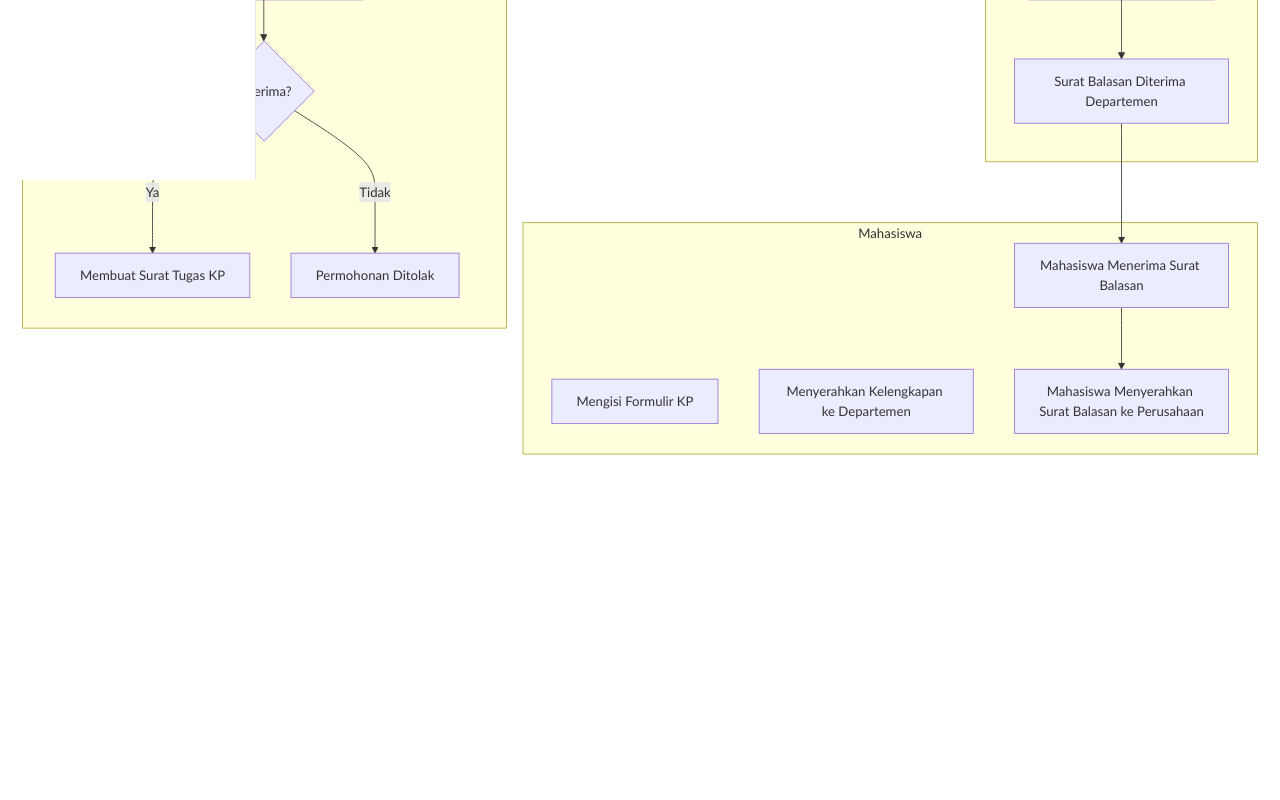
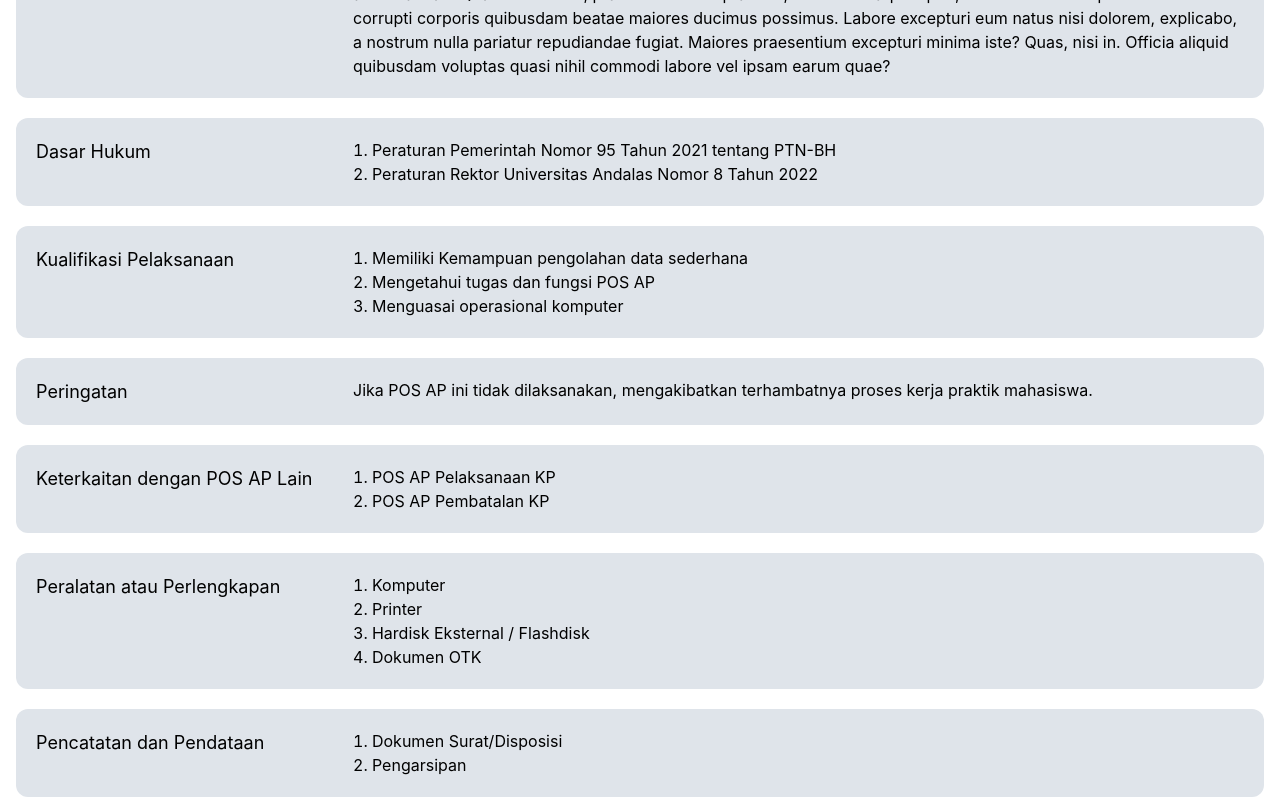
Before and after one commit to kemalhiero/pengelolaan-sop-frontend, a Vue app: page /sop/detail in a window 1280 px wide. Shown: the part 620-1420 px from the top of the page. Before the commit the page ends 1087 px from the top, so only its background shows below. Built offline with nearby package versions, Linux system fonts and the light colour scheme.

Commit message:
perbaikan detail sop, faq, dan navbar

```diff
--- a/package.json
+++ b/package.json
@@ -1,6 +1,6 @@
 {
   "name": "pengelolaan-sop-frontend",
-  "version": "0.0.0",
+  "version": "0.0.1",
   "private": true,
   "type": "module",
   "scripts": {
--- a/src/App.vue
+++ b/src/App.vue
@@ -9,15 +9,15 @@
 import AppShell from '@/components/authenticated/AppShell.vue';
 
 // Status login (bisa diambil dari Pinia atau API)
-  const isLoggedOut = ref(false); // ganti false dengan status login aktual, misalnya dari Vuex atau API
+const isLoggedOut = ref(true); // ganti false dengan status login aktual, misalnya dari Vuex atau API
 
 </script>
 
 <template>
 
-  <Navbar v-if="isLoggedOut"/>
-  <AppShell v-else/>
-    <RouterView/>
+  <Navbar v-if="isLoggedOut" />
+  <AppShell v-else />
+  <RouterView />
   <!-- <Footer/> -->
 
 </template>
--- a/src/components/Navbar.vue
+++ b/src/components/Navbar.vue
@@ -12,7 +12,7 @@
   const routes = [
     { path: '/', name: 'Beranda' },
     { path: '/sop', name: 'SOP' },
-    { path: '/about', name: 'Tentang' },
+    // { path: '/about', name: 'Tentang' },
     { path: '/faq', name: 'FAQ' }
   ]
 
--- a/src/router/index.js
+++ b/src/router/index.js
@@ -50,6 +50,11 @@ const router = createRouter({
       component: () => import('@/views/authenticated/SopDocs.vue')
     },
     {
+      path: '/app/docs/detail',
+      name: 'SopDocDetail',
+      component: () => import('@/views/authenticated/SopDocsDetail.vue')
+    },
+    {
       path: '/app/org',
       name: 'SopOrg',
       component: () => import('@/views/authenticated/SopOrg.vue')
--- a/src/views/Faq.vue
+++ b/src/views/Faq.vue
@@ -3,6 +3,25 @@ import { onMounted } from 'vue'
 import { initAccordions } from 'flowbite';
 
 import IconAngle from '@/components/icons/IconAngle.vue';
+
+const dataFaq = [
+    {
+        q: "Apa itu SIPP?",
+        a: "SIPP merupakan singkatan dari Sistem Informasi Pengelolaan Prosedur, yang merupakan aplikasi berbasis web untuk mengelola berbagai dokumen POS (Prosedur Operasional Standar) di Departemen Sistem Informasi, Universitas Andalas."
+    },
+    {
+        q: "Apa tujuan dari sistem ini?",
+        a: "Sistem ini dibangun agar proses pengelolaan SOP dapat berjalan dengan lebih baik lagi, dimulai dari proses pembuatan hingga publikasi. Dengan demikian diharapkan proses bisnis yang ada di Departemen Sistem Informasi dapat berjalan lebih baik lagi."
+    },
+    {
+        q: "Bagaimana cara mengakses SOP?",
+        a: "Aplikasi SIPP DSI dapat diakses dengan mengunjungi link, lalu pengguna dapat mencari SOP yang diperlukan dengan mengetikkan kata kunci berupa judul di kolom pencarian."
+    },
+    {
+        q: "Apakah saya bisa memberikan saran terhadap SOP yang ada pada sistem ini?",
+        a: "Jika anda dosen atau mahasiswa DSI Universitas Andalas, anda dapat memberikan umpan balik (kritik atau saran) dengan masuk terlebih dahulu menggunakan username dan password, lalu cari sop yang dimaksud dan ketikkan umpan balik pada kolom yang telah disediakan."
+    },
+]
 
 onMounted(() => {
     initAccordions();
@@ -15,78 +34,27 @@ onMounted(() => {
         <h1
             class="mb-4 text-3xl font-extrabold leading-none tracking-tight text-gray-900 md:text-4xl lg:text-5xl dark:text-white">
             Frequently Asked Question</h1>
-        <p class="text-lg font-normal text-gray-500 lg:text-xl sm:px-16 xl:px-48 dark:text-gray-400">Berikut merupakan
-            berbagai pertanyaan yang sering diajukan dalam proses pembuatan SOP di Departemen Sistem Informasi
-            Universitas Andalas.</p>
+        <p class="text-lg font-normal lg:text-xl sm:px-16 xl:px-48">
+            Berikut merupakan daftar pertanyaan yang sering diajukan dalam proses pembuatan SOP di Departemen Sistem Informasi Universitas Andalas.
+        </p>
     </div>
 
-    <div id="accordion-faq" class="container mx-auto px-8 lg:px-36" data-accordion="collapse"
-        data-active-classes="bg-white dark:bg-gray-900 text-gray-900 dark:text-white"
-        data-inactive-classes="text-gray-500 dark:text-gray-400">
-        <h2 id="accordion-faq-heading-1">
-            <button type="button"
-                class="flex items-center justify-between w-full py-5 font-medium rtl:text-right text-gray-500 border-b border-gray-200 dark:border-gray-700 dark:text-gray-400 gap-3"
-                data-accordion-target="#accordion-faq-body-1" aria-expanded="true" aria-controls="accordion-faq-body-1">
-                <span class="text-xl">Apa itu SIPP?</span>
-                <IconAngle />
-            </button>
-        </h2>
-        <div id="accordion-faq-body-1" class="hidden" aria-labelledby="accordion-faq-heading-1">
-            <div class="py-5 border-b border-gray-200 dark:border-gray-700">
-                <p class="mb-2 text-gray-500 dark:text-gray-400">SIPP merupakan singkatan dari Sistem Informasi
-                    Pengelolaan Prosedur, yang mana merupakan aplikasi berbasis web untuk mengelola berbagai dokumen POS
-                    (Prosedur Operasional Standar) di Departemen Sistem Informasi, Universitas Andalas.</p>
-                <p class="text-gray-500 dark:text-gray-400">Check out this guide to learn how to <a
-                        href="/docs/getting-started/introduction/"
-                        class="text-blue-600 dark:text-blue-500 hover:underline">get started</a> and start developing
-                    websites even faster with components on top of Tailwind CSS.</p>
+    <div id="accordion-faq" class="container mx-auto px-8 lg:px-36" data-accordion="collapse">
+        <template v-for="(item, index) in dataFaq">
+            <h2 :id="`accordion-faq-heading-${index}`">
+                <button type="button"
+                    class="flex items-center justify-between w-full py-5 font-medium border-b border-gray-200 gap-3"
+                    :data-accordion-target="`#accordion-faq-body-${index}`" aria-expanded="true" aria-controls="accordion-faq-body-1">
+                    <span class="text-xl text-left">{{ item.q }}</span>
+                    <IconAngle />
+                </button>
+            </h2>
+            <div :id="`accordion-faq-body-${index}`" class="hidden" :aria-labelledby="`accordion-faq-heading-${index}`">
+                <div class="py-5 border-b border-gray-200">
+                    <p class="mb-2">{{ item.a }}</p>
+                </div>
             </div>
-        </div>
-        <h2 id="accordion-faq-heading-2">
-            <button type="button"
-                class="flex items-center justify-between w-full py-5 font-medium rtl:text-right text-gray-500 border-b border-gray-200 dark:border-gray-700 dark:text-gray-400 gap-3"
-                data-accordion-target="#accordion-faq-body-2" aria-expanded="false"
-                aria-controls="accordion-faq-body-2">
-                <span class="text-xl">Apa tujuan dari sistem ini?</span>
-                <IconAngle />
-            </button>
-        </h2>
-        <div id="accordion-faq-body-2" class="hidden" aria-labelledby="accordion-faq-heading-2">
-            <div class="py-5 border-b border-gray-200 dark:border-gray-700">
-                <p class="mb-2 text-gray-500 dark:text-gray-400">Flowbite is first conceptualized and designed using the
-                    Figma software so everything you see in the library has a design equivalent in our Figma file.</p>
-                <p class="text-gray-500 dark:text-gray-400">Check out the <a href="https://flowbite.com/figma/"
-                        class="text-blue-600 dark:text-blue-500 hover:underline">Figma design system</a> based on the
-                    utility classes from Tailwind CSS and components from Flowbite.</p>
-            </div>
-        </div>
-        <h2 id="accordion-faq-heading-3">
-            <button type="button"
-                class="flex items-center justify-between w-full py-5 font-medium rtl:text-right text-gray-500 border-b border-gray-200 dark:border-gray-700 dark:text-gray-400 gap-3"
-                data-accordion-target="#accordion-faq-body-3" aria-expanded="false"
-                aria-controls="accordion-faq-body-3">
-                <span class="text-xl">Bagaimana cara mengakses SOP?</span>
-                <IconAngle />
-            </button>
-        </h2>
-        <div id="accordion-faq-body-3" class="hidden" aria-labelledby="accordion-faq-heading-3">
-            <div class="py-5 border-b border-gray-200 dark:border-gray-700">
-                <p class="mb-2 text-gray-500 dark:text-gray-400">The main difference is that the core components from
-                    Flowbite are open source under the MIT license, whereas Tailwind UI is a paid product. Another
-                    difference is that Flowbite relies on smaller and standalone components, whereas Tailwind UI offers
-                    sections of pages.</p>
-                <p class="mb-2 text-gray-500 dark:text-gray-400">However, we actually recommend using both Flowbite,
-                    Flowbite Pro, and even Tailwind UI as there is no technical reason stopping you from using the best
-                    of two worlds.</p>
-                <p class="mb-2 text-gray-500 dark:text-gray-400">Learn more about these technologies:</p>
-                <ul class="ps-5 text-gray-500 list-disc dark:text-gray-400">
-                    <li><a href="https://flowbite.com/pro/"
-                            class="text-blue-600 dark:text-blue-500 hover:underline">Flowbite Pro</a></li>
-                    <li><a href="https://tailwindui.com/" rel="nofollow"
-                            class="text-blue-600 dark:text-blue-500 hover:underline">Tailwind UI</a></li>
-                </ul>
-            </div>
-        </div>
+        </template>
     </div>
 
 </template>
--- a/src/views/authenticated/SopDocs.vue
+++ b/src/views/authenticated/SopDocs.vue
@@ -104,7 +104,7 @@ onMounted(() => {
                             <RedBadgeIndicator teks="Batal" v-else />
                         </td>
                         <td>
-                            <router-link :to="{ name: 'DetailSop' }">
+                            <router-link :to="{ name: 'SopDocDetail' }">
                                 <button
                                     class="text-white bg-[#2557D6] hover:bg-[#2557D6]/90 focus:ring-4 focus:ring-[#2557D6]/50 focus:outline-none font-medium rounded-lg text-sm py-2 px-3 text-center inline-flex items-center dark:focus:ring-[#2557D6]/50 me-2 mb-2"
                                     title="Lihat detail dokumen">
--- a/src/views/authenticated/SopDocsDetail.vue
+++ b/src/views/authenticated/SopDocsDetail.vue
@@ -1,5 +1,9 @@
+<script setup>
+import SopDetail from '../sop/SopDetail.vue';
+</script>
+
 <template>
     <main class="p-4 md:ml-64 h-auto pt-20">
-
+        <SopDetail/>
     </main>
 </template>
--- a/src/views/authenticated/SopPropose.vue
+++ b/src/views/authenticated/SopPropose.vue
@@ -1,5 +1,5 @@
 <script setup>
-import { onMounted, ref, useTemplateRef, onBeforeUnmount } from 'vue';
+import { ref } from 'vue';
 import dateNow from '@/utils/dateNow';
 import XMarkIcon from '@/components/icons/XMarkIcon.vue';
 
@@ -123,7 +123,7 @@ const removeUser = (user) => {
                             </label>
                             <input type="date" name="number" id="number"
                                 class="bg-gray-50 border border-gray-300 text-gray-900 text-sm rounded-lg focus:ring-primary-600 focus:border-primary-600 block w-full p-2.5 dark:bg-gray-700 dark:border-gray-600 dark:placeholder-gray-400 dark:text-white dark:focus:ring-primary-500 dark:focus:border-primary-500"
-                                placeholder="Masukkan tanggal" :value="new Date().getTime()" required>
+                                placeholder="Masukkan tanggal" required>
                         </div>
                         <div class="sm:col-span-2">
                             <label class="block mb-2 text-sm font-medium text-gray-900 dark:text-white">
--- a/src/views/sop/SopDetail.vue
+++ b/src/views/sop/SopDetail.vue
@@ -100,7 +100,67 @@
             </div>
         </div>
 
-        <MermaidDiagram :diagram="mermaidChart" />
+         <!-- Sekarang kita buat 4 kotak besar dengan konten di kanan dan judul di kiri -->
+        <div class="detail-cards">
+            <div class="detail-card">
+                <h4>Deskripsi</h4>
+                <p class="">
+                    Lorem ipsum dolor sit amet consectetur adipisicing elit. Libero rem eligendi dolore necessitatibus molestiae deleniti. Quidem ducimus dolorum eius possimus, est suscipit natus cumque, ea consequuntur aspernatur officia. Praesentium illo libero dicta minus ipsum cum, nisi aliquam illum officiis deserunt sint eum nobis fugit temporibus in ad obcaecati! Quam sed nemo, praesentium voluptatibus, distinctio itaque optio, ex deleniti consequuntur debitis corrupti corporis quibusdam beatae maiores ducimus possimus. Labore excepturi eum natus nisi dolorem, explicabo, a nostrum nulla pariatur repudiandae fugiat. Maiores praesentium excepturi minima iste? Quas, nisi in. Officia aliquid quibusdam voluptas quasi nihil commodi labore vel ipsam earum quae?
+                </p>
+            </div>
+
+            <div class="detail-card">
+                <h4>Dasar Hukum</h4>
+                <ul class="list-decimal list-inside">
+                    <li>Peraturan Pemerintah Nomor 95 Tahun 2021 tentang PTN-BH</li>
+                    <li>Peraturan Rektor Universitas Andalas Nomor 8 Tahun 2022</li>
+                </ul>
+            </div>
+
+            <div class="detail-card">
+                <h4>Kualifikasi Pelaksanaan</h4>
+                <ul class="list-decimal list-inside">
+                    <li>Memiliki Kemampuan pengolahan data sederhana</li>
+                    <li>Mengetahui tugas dan fungsi POS AP</li>
+                    <li>Menguasai operasional komputer</li>
+                </ul>
+            </div>
+
+            <div class="detail-card">
+                <h4>Peringatan</h4>
+                <p>Jika POS AP ini tidak dilaksanakan, mengakibatkan terhambatnya proses kerja praktik mahasiswa.</p>
+            </div>
+
+            <div class="detail-card">
+                <h4>Keterkaitan dengan POS AP Lain</h4>
+                <ul class="list-decimal list-inside">
+                    <li>POS AP Pelaksanaan KP</li>
+                    <li>POS AP Pembatalan KP</li>
+                </ul>
+            </div>
+
+            <div class="detail-card">
+                <h4>Peralatan atau Perlengkapan</h4>
+                <ul class="list-decimal list-inside">
+                    <li>Komputer</li>
+                    <li>Printer</li>
+                    <li>Hardisk Eksternal / Flashdisk</li>
+                    <li>Dokumen OTK</li>
+                </ul>
+            </div>
+
+            <div class="detail-card">
+                <h4>Pencatatan dan Pendataan</h4>
+                <ul class="list-decimal list-inside">
+                    <li>Dokumen Surat/Disposisi</li>
+                    <li>Pengarsipan</li>
+                </ul>
+            </div>
+        </div>
+
+        <h2 class="text-2xl text-center mt-10 mb-6 font-bold dark:text-white">Alur Proses</h2>
+
+        <MermaidDiagram :diagram="mermaidChart" class="my-5"/>
 
     </div>
 
@@ -119,13 +179,42 @@
         padding: 20px;
         border-radius: 12px;
         box-shadow: 0 2px 4px rgba(0,0,0,0.1);
-        transition: transform 0.1s ease;
-    }
-    .step-card:hover {
-        transform: translateY(-5px);
     }
     .step-card h4 {
         margin-bottom: 10px;
         font-size: 18px;
     }
+
+    /* Untuk kotak besar yang berisi detail */
+    .detail-cards {
+        display: grid;
+        grid-template-columns: 1fr; /* Satu kolom penuh untuk tiap kotak */
+        gap: 20px;
+    }
+
+    .detail-card {
+        display: grid;
+        grid-template-columns: 1fr 3fr; /* 1 bagian judul, 3 bagian konten */
+        gap: 20px;
+        background-color: #dfe4ea;
+        padding: 20px;
+        border-radius: 12px;
+    }
+
+    .detail-card h4 {
+        font-size: 18px;
+        margin: 0;
+    }
+
+    .detail-card p,
+    .detail-card ul {
+        margin: 0;
+    }
+
+    /* Responsive untuk tampilan mobile */
+    @media (max-width: 768px) {
+        .detail-card {
+        grid-template-columns: 1fr; /* Judul di atas, konten di bawah */
+        }
+    }
 </style>
```
Also changed, not shown: src/views/About.vue (+60 -28 lines). Lines whose indentation alone changed are shown as unchanged.
